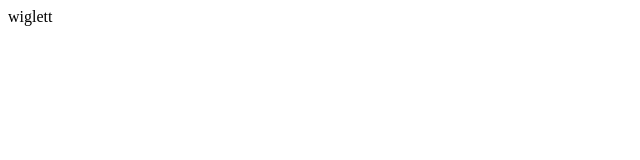
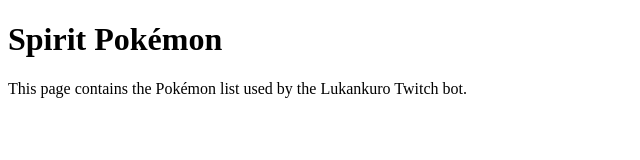
Before and after one commit to lukankuro-blip/spirit-pokemon, a plain HTML site: page index.html in a window 1280 px wide. Shown: the whole page, without its empty margins (0-640 px from the left). Drawn offline with Linux system fonts and the light colour scheme.

Commit message:
Update index.html

```diff
--- a/index.html
+++ b/index.html
@@ -1,20 +1,10 @@
 <!DOCTYPE html>
 <html>
+<head>
+    <title>Lukankuro Spirit Pokémon</title>
+</head>
 <body>
-<script>
-fetch("pokemon.txt")
-  .then(response => response.text())
-  .then(text => {
-    const pokemon = text
-      .split(/\r?\n/)
-      .map(x => x.trim())
-      .filter(x => x.length > 0);
-
-    const randomPokemon =
-      pokemon[Math.floor(Math.random() * pokemon.length)];
-
-    document.body.innerText = randomPokemon;
-  });
-</script>
+    <h1>Spirit Pokémon</h1>
+    <p>This page contains the Pokémon list used by the Lukankuro Twitch bot.</p>
 </body>
 </html>
```
